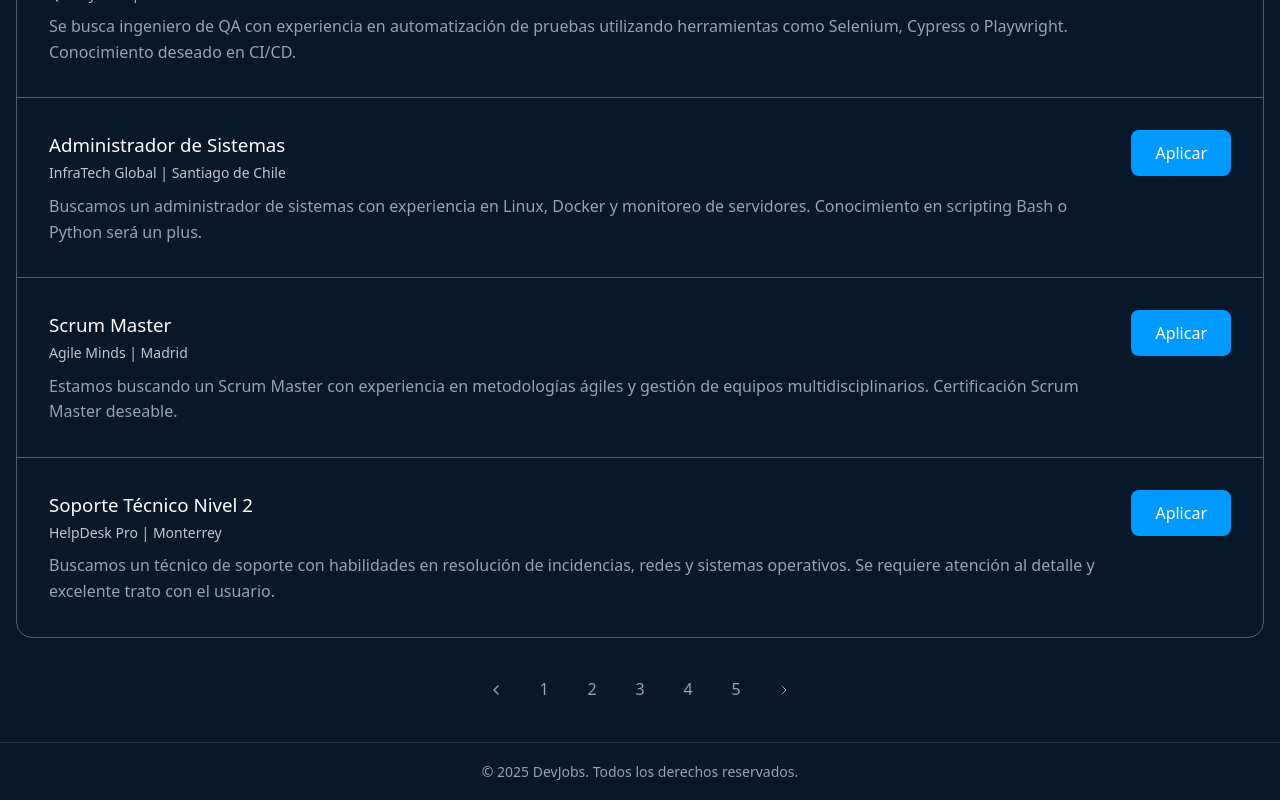
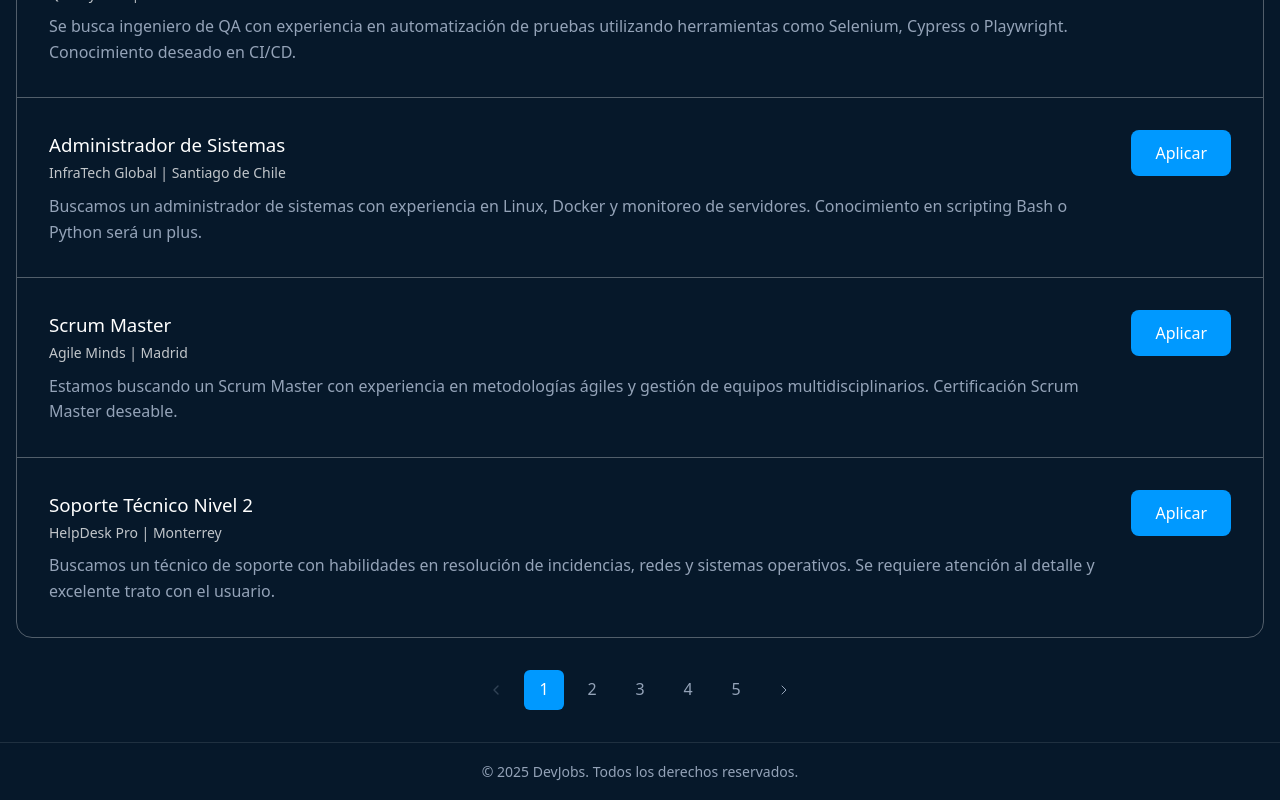
Before and after one commit to Dante-dlcio/jscamp-bootcamp, a React (Vite) app in the folder 03-ejercicio-react/: page / in a window 1280 px wide. Shown: the part 2443-3243 px from the top of the page. Built offline with nearby package versions, Linux system fonts and the light colour scheme.

Commit message:
feat(components): refactor Pagination implementation in SearchResultsSection

```diff
--- a/03-ejercicio-react/src/components/Pagination.jsx
+++ b/03-ejercicio-react/src/components/Pagination.jsx
@@ -1,4 +1,69 @@
-export function Pagination() {
-  const TOTAL_PAGES = 0;
-  const CURRENT_PAGE = 0;
+export function Pagination({ currentPage, totalPages, onPageChange }) {
+  const pages = Array.from({ length: totalPages }, (_, i) => i + 1);
+  const styleLinkLeft = {
+    opacity: currentPage === 1 ? 0.3 : 1,
+    cursor: currentPage === 1 ? "not-allowed" : "pointer",
+  };
+  const styleLinkRight = {
+    opacity: currentPage === totalPages ? 0.3 : 1,
+    cursor: currentPage === totalPages ? "not-allowed" : "pointer",
+  };
+  const handlePageClick = (event, page) => {
+    event.preventDefault();
+    onPageChange(page);
+  };
+  const handlePrevious = (event) => {
+    event.preventDefault();
+    if (currentPage > 1) onPageChange(currentPage - 1);
+  };
+  const handleNext = (event) => {
+    event.preventDefault();
+    if (currentPage < totalPages) onPageChange(currentPage + 1);
+  };
+  return (
+    <nav className="pagination">
+      <a href="#" style={styleLinkLeft} onClick={(e) => handlePrevious(e)}>
+        <svg
+          width="16"
+          height="16"
+          viewBox="0 0 24 24"
+          fill="none"
+          stroke="currentColor"
+          strokeWidth="2"
+          strokeLinecap="round"
+          strokeLinejoin="round"
+        >
+          <path stroke="none" d="M0 0h24v24H0z" fill="none" />
+          <path d="M15 6l-6 6l6 6" />
+        </svg>
+      </a>
+      {pages.map((page) => (
+        <a
+          onClick={(e) => handlePageClick(e, page)}
+          className={currentPage === page ? "is-active" : ""}
+          key={page}
+          data-page={page}
+          href="#"
+        >
+          {page}
+        </a>
+      ))}
+      <a href="#" style={styleLinkRight} onClick={(e) => handleNext(e)}>
+        <svg
+          width="16"
+          height="16"
+          viewBox="0 0 24 24"
+          fill="none"
+          stroke="currentColor"
+          strokeWidth="1.5"
+          strokeLinecap="round"
+          strokeLinejoin="round"
+          className="icon icon-tabler icons-tabler-outline icon-tabler-chevron-right"
+        >
+          <path stroke="none" d="M0 0h24v24H0z" fill="none" />
+          <path d="M9 6l6 6l-6 6" />
+        </svg>
+      </a>
+    </nav>
+  );
 }
--- a/03-ejercicio-react/src/components/SearchResultsSection.jsx
+++ b/03-ejercicio-react/src/components/SearchResultsSection.jsx
@@ -1,60 +1,23 @@
+import { useState } from "react";
 import jobs from "../data.json";
 import { JobListings } from "./JobListings";
+import { Pagination } from "./Pagination";
 
 export function SearchResultSection() {
+  const [currentPage, setCurrentPage] = useState(1);
+  const handlePageChange = (page) => {
+    setCurrentPage(page);
+  };
   return (
     <>
       <section>
         <h2 style={{ textAlign: "center" }}>Resultados de búsqueda</h2>
         <JobListings jobs={jobs} />
-        <nav className="pagination">
-          <a href="#">
-            <svg
-              width="16"
-              height="16"
-              viewBox="0 0 24 24"
-              fill="none"
-              stroke="currentColor"
-              strokeWidth="2"
-              strokeLinecap="round"
-              strokeLinejoin="round"
-            >
-              <path stroke="none" d="M0 0h24v24H0z" fill="none" />
-              <path d="M15 6l-6 6l6 6" />
-            </svg>
-          </a>
-          <a data-page="1" href="#">
-            1
-          </a>
-          <a data-page="2" href="#">
-            2
-          </a>
-          <a data-page="3" href="#">
-            3
-          </a>
-          <a data-page="4" href="#">
-            4
-          </a>
-          <a data-page="5" href="#">
-            5
-          </a>
-          <a href="#">
-            <svg
-              width="16"
-              height="16"
-              viewBox="0 0 24 24"
-              fill="none"
-              stroke="currentColor"
-              strokeWidth="1.5"
-              strokeLinecap="round"
-              strokeLinejoin="round"
-              className="icon icon-tabler icons-tabler-outline icon-tabler-chevron-right"
-            >
-              <path stroke="none" d="M0 0h24v24H0z" fill="none" />
-              <path d="M9 6l6 6l-6 6" />
-            </svg>
-          </a>
-        </nav>
+        <Pagination
+          currentPage={currentPage}
+          totalPages={5}
+          onPageChange={handlePageChange}
+        />
       </section>
     </>
   );
```
